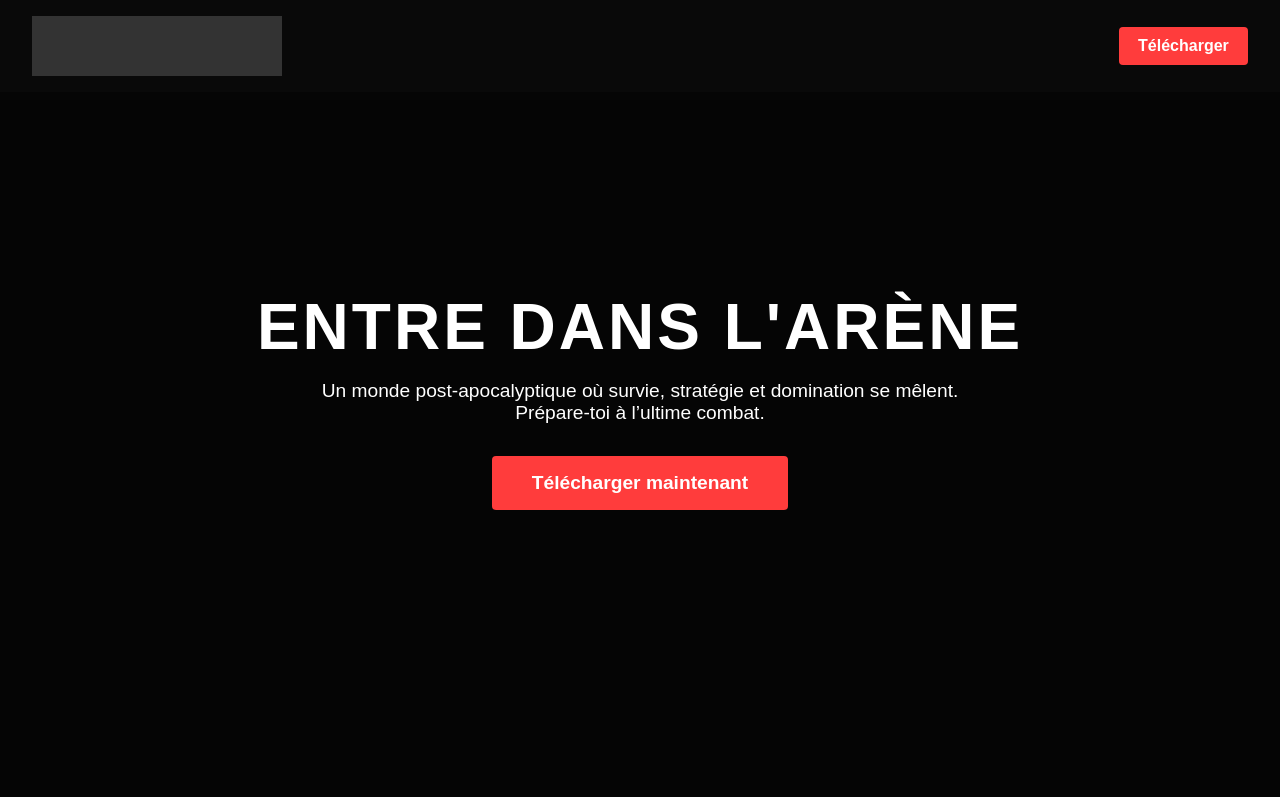
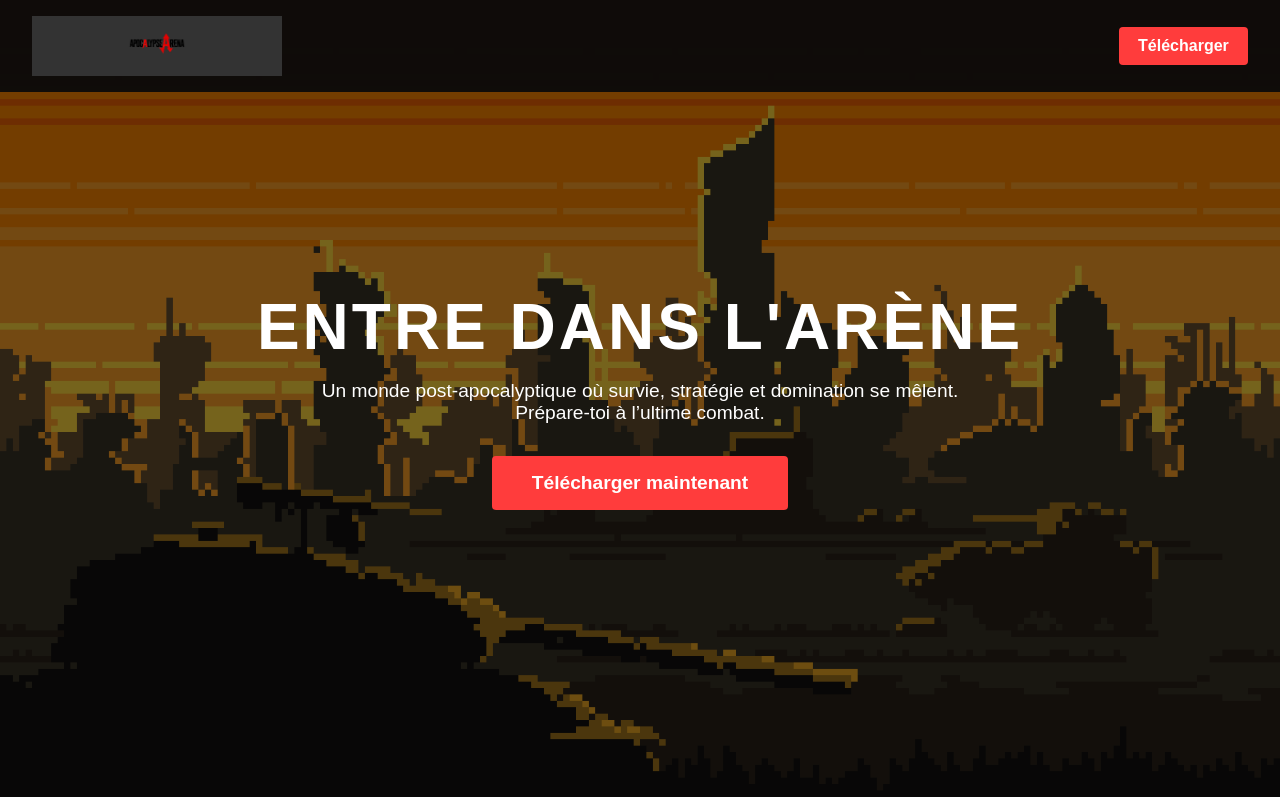
Before and after one commit to Zeerffo/apocalypse-arena, a plain HTML site: page index.html in a window 1280 px wide. Shown: the top 797 px of the page. Drawn offline with Linux system fonts and the light colour scheme.

Commit message:
Update index.html

```diff
--- a/index.html
+++ b/index.html
@@ -25,7 +25,7 @@ header {
 header .logo {
   width:250px; /* largeur du logo */
   height:60px; /* hauteur du logo */
-  background:url('mon-logo.png') no-repeat center/contain; /* remplace par ton logo */
+  background:url('apocalypse_arena_logo-Photoroom.png') no-repeat center/contain; /* remplace par ton logo */
   background-color:#333; /* fallback si logo ne charge pas */
 }
 
@@ -52,7 +52,7 @@ header nav button:hover { background:#e23333; }
   align-items:center;
   text-align:center;
   color:white;
-  background:url('mon-fond.jpg') center/cover no-repeat; /* remplace par ton image */
+  background:url('background.png') center/cover no-repeat; /* remplace par ton image */
 }
 
 .hero .overlay {
```
